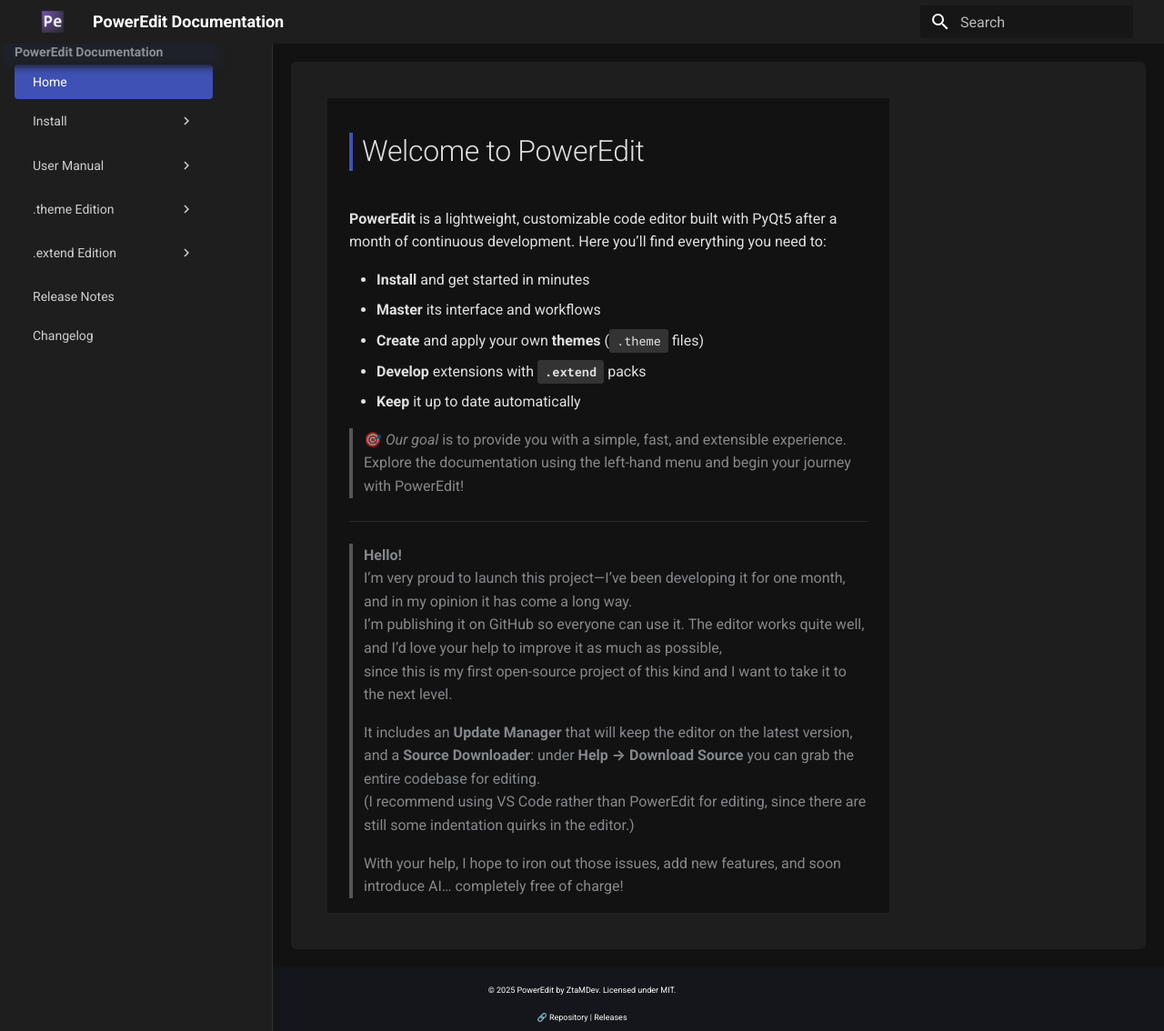
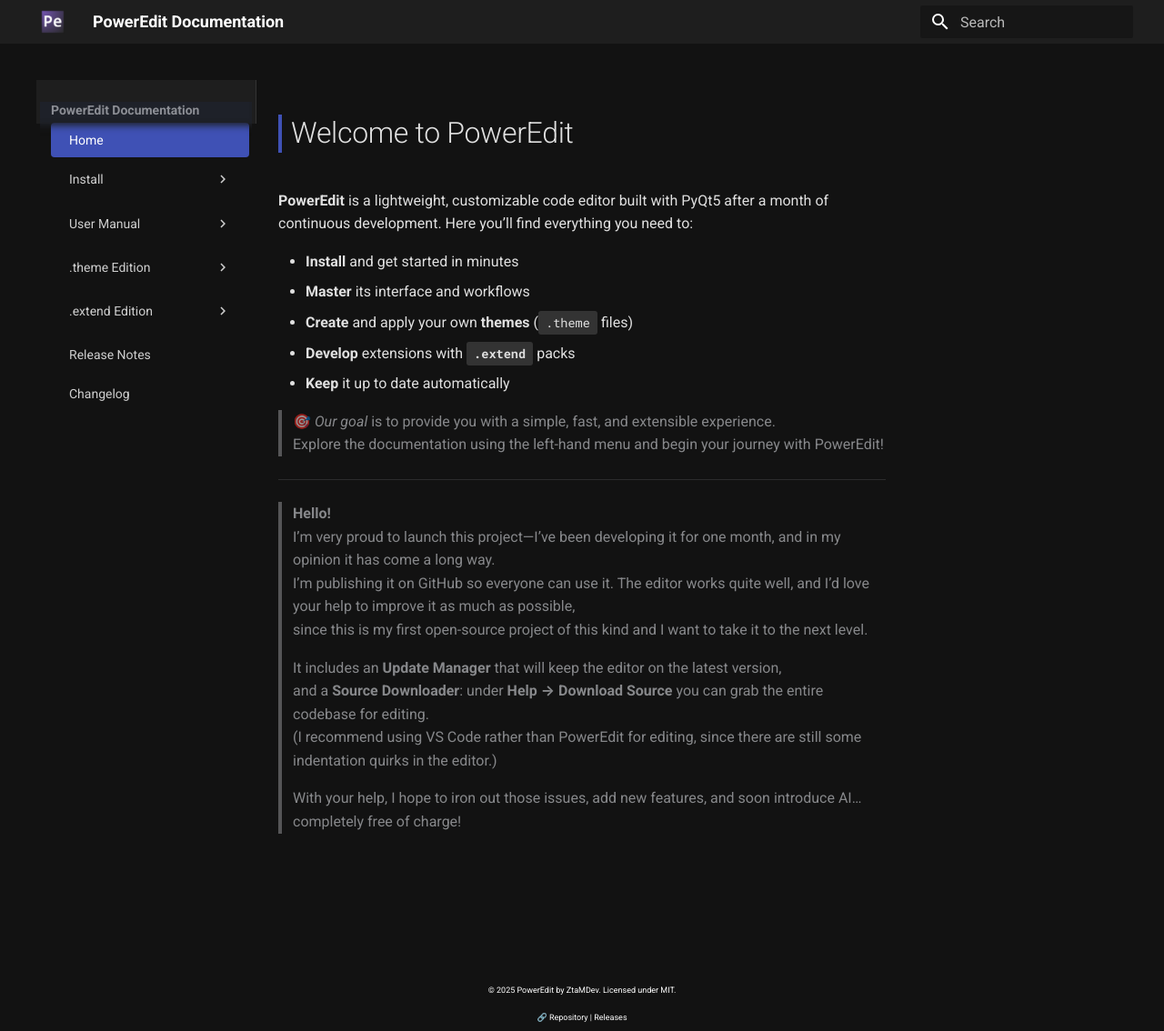
Before and after one commit to ZtaMDev/PowerEdit, an MkDocs documentation site: the page built from docs/index.md, in a window 1280 px wide and 1134 px high. Shown: the whole window at 91% size. Built offline with MkDocs 1.6.1 and Material for MkDocs 9.7.7, drawn with Linux system fonts in a browser that asks for light colours.

Commit message:
Update documentatiionv1.0

```diff
--- a/docs/css/custom.css
+++ b/docs/css/custom.css
@@ -1,25 +1,25 @@
-/* ─── 1. Fondo general ───────────────────────────────────────────────────── */
+/* ─── 1. Fondo general ─────────────────────────────────────────────── */
 html, body, .md-main, .md-content, .md-content__inner {
   background: #121212 !important;
   color: #e0e0e0 !important;
-  margin: 0; padding: 0;
+  margin: 0;
+  padding: 0;
+  box-shadow: none !important;
 }
 
-/* ─── 2. Cabecera (Header) ───────────────────────────────────────────────── */
+/* ─── 2. Cabecera ──────────────────────────────────────────────────── */
 .md-header,
 .md-header__inner {
   background: #1e1e1e !important;
   border-bottom: none !important;
   box-shadow: none !important;
 }
-
 .md-header__panel {
   display: flex;
   align-items: center;
 }
 .md-header__panel .md-logo {
   max-height: 2.5rem !important;
-  filter: none !important;
 }
 .md-header__panel .md-header-nav__title {
   color: #e0e0e0 !important;
@@ -27,27 +27,20 @@ html, body, .md-main, .md-content, .md-content__inner {
   margin-left: 0.5rem !important;
 }
 
-/* ─── 3. Sidebar izquierdo fijo ─────────────────────────────────────────── */
+/* ─── 3. Sidebar (estático, scroll interno) ────────────────────────── */
 .md-sidebar--primary {
-  position: fixed !important;
-  top: 0;
-  left: 0;
-  height: 100vh;
-  width: 300px;
-  overflow-y: auto;
   background: #1e1e1e !important;
   border-right: 1px solid #333 !important;
   box-shadow: none !important;
+  margin-top: 0 !important;
+}
+.md-sidebar__scrollwrap {
   padding-top: 0 !important;
-  z-index: 100;
+  padding-bottom: 1rem !important;
+  overflow-y: auto !important;
 }
 
-/* Evita espacio innecesario arriba del menú */
-.md-sidebar--primary .md-sidebar__scrollwrap {
-  padding-top: 0 !important;
-}
-
-/* Estilos de los enlaces del menú */
+/* Enlaces del menú */
 .md-sidebar--primary .md-nav__link {
   color: #cfcfcf !important;
   padding: 0.5rem 1rem !important;
@@ -56,45 +49,96 @@ html, body, .md-main, .md-content, .md-content__inner {
   transition: background 0.2s ease !important;
 }
 .md-sidebar--primary .md-nav__link:hover {
-  background: #333333 !important;
-  color: #ffffff !important;
+  background: #333 !important;
+  color: #fff !important;
 }
 .md-sidebar--primary .md-nav__link--active {
   background: #3f51b5 !important;
   color: #fff !important;
 }
 
-/* ─── 4. Ajustar contenido principal ─────────────────────────────────────── */
-.md-main {
-  margin-left: 300px !important;
+/* ─── 4. Sidebar secundario (Table of contents) ────────────────────── */
+.md-sidebar--secondary {
+  background: transparent !important;
+  box-shadow: none !important;
 }
-.md-main__inner {
-  margin: 1rem !important;
-  padding: 2rem !important;
-  background: #1e1e1e !important;
-  box-shadow: none !important;
-  border-radius: 6px !important;
+.md-sidebar--secondary .md-nav__link {
+  color: #bbb !important;
+}
+.md-sidebar--secondary .md-nav__link--active {
+  color: #fff !important;
 }
 
-/* ─── 5. Títulos dentro del contenido ───────────────────────────────────── */
+/* ─── 5. Contenido principal ───────────────────────────────────────── */
+
+/* Escritorio: expandir, más ancho y centrar */
+@media (min-width: 1025px) {
+  .md-content {
+    max-width: 100% !important;
+  }
+
+  .md-main__inner {
+    max-width: 1600px !important;
+    margin: 0 auto !important;
+    padding: 2rem !important;
+    background: transparent !important;
+    box-shadow: none !important;
+  }
+}
+
+/* Móviles: restaurar padding normal */
+@media (max-width: 1024px) {
+  .md-content {
+    padding: 1rem !important;
+  }
+
+  .md-main__inner {
+    max-width: none !important;
+    padding: 1rem !important;
+    margin: 0 !important;
+    background: transparent !important;
+    box-shadow: none !important;
+  }
+}
+
+/* ─── 6. Eliminar sombras y fondos extra ───────────────────────────── */
+.md-content__inner,
+.md-content__inner::before,
+.md-content__inner > .md-typeset,
+.md-elevation--1,
+.md-shadow,
+.md-typeset .md-card,
+.md-nav__list,
+.md-nav__group,
+.md-nav__item,
+.md-footer,
+.md-footer__inner {
+  background: transparent !important;
+  box-shadow: none !important;
+}
+
+/* ─── 7. Títulos ───────────────────────────────────────────────────── */
 .md-typeset h1,
 .md-typeset h2 {
+  background: transparent !important;
+  box-shadow: none !important;
   border-left: 4px solid #3f51b5 !important;
   padding-left: 0.5rem !important;
   margin-top: 1.5rem !important;
   color: #e0e0e0 !important;
 }
 
-/* ─── 6. Admonitions ─────────────────────────────────────────────────────── */
+/* ─── 8. Admonitions ───────────────────────────────────────────────── */
 .admonition {
   background: #2a2a2a !important;
   border-left: 4px solid #3f51b5 !important;
   padding: 1rem !important;
   border-radius: 4px !important;
   color: #ccc !important;
+  box-shadow: none !important;
 }
 
-/* ─── 7. Bloques de código ───────────────────────────────────────────────── */
+/* ─── 9. Bloques de código ────────────────────────────────────────── */
 .md-typeset pre,
 .highlight pre {
   background: #222 !important;
@@ -103,6 +147,7 @@ html, body, .md-main, .md-content, .md-content__inner {
   border-radius: 4px !important;
   padding: 1rem !important;
   overflow-x: auto !important;
+  box-shadow: none !important;
 }
 .md-typeset code {
   background: #333 !important;
@@ -111,14 +156,13 @@ html, body, .md-main, .md-content, .md-content__inner {
   border-radius: 3px !important;
 }
 
-/* ─── 8. Layout con columna lateral adicional ───────────────────────────── */
+/* ─── 10. Dos columnas (opcional) ───────────────────────────────────── */
 .two-column {
   display: grid;
   grid-template-columns: 1fr 240px;
   gap: 2rem;
   align-items: start;
 }
-
 .sidebar-column.quick-links {
   position: static !important;
   width: auto !important;
@@ -126,20 +170,10 @@ html, body, .md-main, .md-content, .md-content__inner {
   border: 1px solid #333 !important;
   border-radius: 8px !important;
   padding: 1.5rem !important;
-  box-shadow: 0 4px 12px rgba(0,0,0,0.5) !important;
+  box-shadow: none !important;
   color: #eee !important;
 }
-
-/* ─── 9. Responsividad ───────────────────────────────────────────────────── */
 @media (max-width: 1024px) {
-  .md-sidebar--primary {
-    position: static !important;
-    width: auto !important;
-    height: auto !important;
-  }
-  .md-main {
-    margin-left: 0 !important;
-  }
   .two-column {
     display: block;
   }
@@ -148,12 +182,8 @@ html, body, .md-main, .md-content, .md-content__inner {
   }
 }
 
-/* ─── 10. Eliminar texto "Made with Material for MkDocs" ─────────────────── */
+/* ─── 11. Footer limpio ─────────────────────────────────────────────── */
 .md-footer__powered-by,
 .md-legacy-footer__powered-by {
-  visibility: hidden !important;
-  height: 0 !important;
-  margin: 0 !important;
-  padding: 0 !important;
-  overflow: hidden !important;
+  display: none !important;
 }
```
